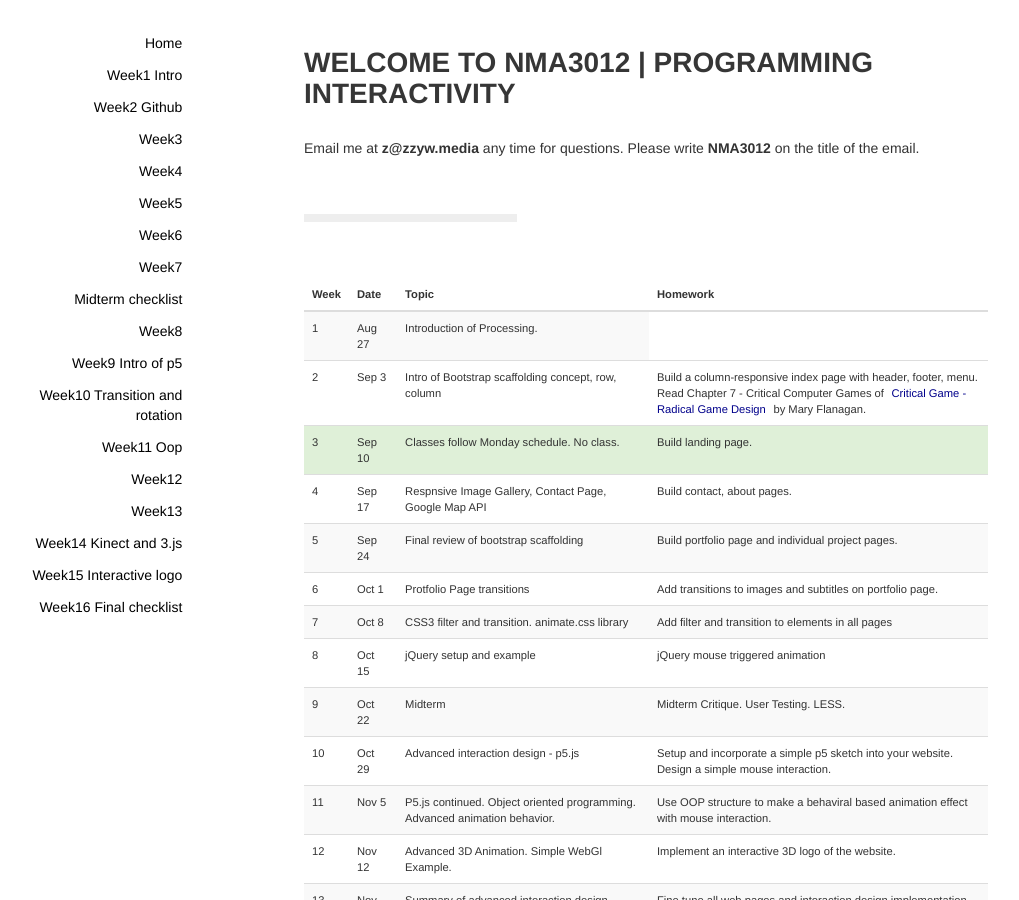
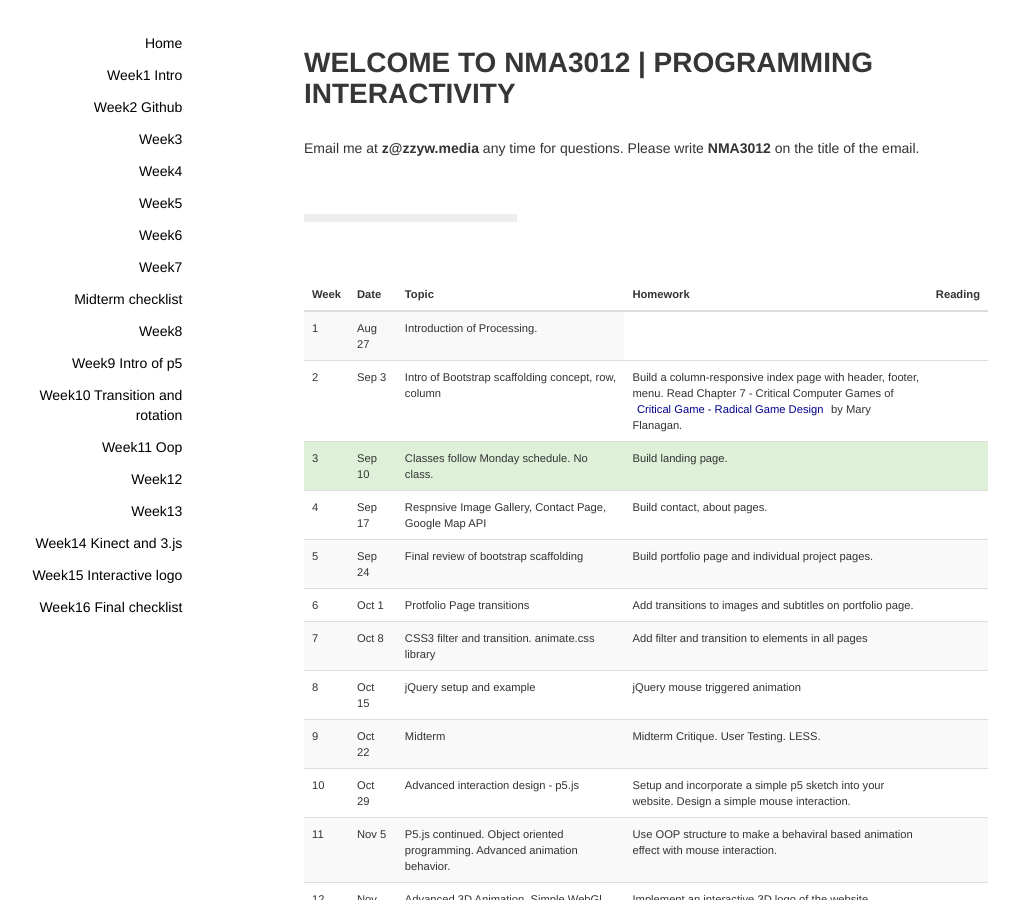
Before and after one commit to zhenzhenqi/NMA3012, a Jekyll site: the page built from index.html, in a window 1280 px wide and 900 px high. Shown: the whole window, without its empty margins (45-1064 px from the left). Built offline with Jekyll 4.4.1, drawn with Linux system fonts in a browser that asks for light colours; nearby versions of some CDN libraries.

Commit message:
config change

```diff
--- a/index.html
+++ b/index.html
@@ -16,6 +16,7 @@ title: Welcome to NMA3012 | Programming Interactivity
             <th>Date&nbsp;&nbsp;</th>
             <th>Topic</th>
             <th>Homework</th>
+            <th>Reading</th>
         </tr>
     </thead>
     <tbody>
@@ -30,97 +31,112 @@ title: Welcome to NMA3012 | Programming Interactivity
             <td id="td_id_2" class="td-class-2">Sep 3</td>
             <td>Intro of Bootstrap scaffolding concept, row, column</td>
             <td>Build a column-responsive index page with header, footer, menu. Read Chapter 7 - Critical Computer Games of <a href="https://mitpress.mit.edu/books/critical-play">Critical Game - Radical Game Design</a> by Mary Flanagan.</td>
+            <td></td>
         </tr>
         <tr id="tr_id_4" class="success">
             <td id="td_id_1" class="td-class-1">3</td>
             <td id="td_id_4" class="td-class-4">Sep 10</td>
             <td>Classes follow Monday schedule. No class.</td>
             <td>Build landing page.</td>
+            <td></td>
         </tr>
         <tr id="tr_id_5" class="tr-class-5">
             <td id="td_id_1" class="td-class-1">4</td>
             <td id="td_id_5" class="td-class-5">Sep 17</td>
             <td>Respnsive Image Gallery, Contact Page, Google Map API</td>
             <td>Build contact, about pages.</td>
+            <td></td>
         </tr>
         <tr id="tr_id_5" class="tr-class-5">
             <td id="td_id_1" class="td-class-1">5</td>
             <td id="td_id_5" class="td-class-5">Sep 24</td>
             <td>Final review of bootstrap scaffolding</td>
             <td>Build portfolio page and individual project pages.</td>
+            <td></td>
         </tr>
         <tr id="tr_id_5" class="tr-class-5">
             <td id="td_id_1" class="td-class-1">6</td>
             <td id="td_id_5" class="td-class-5">Oct 1</td>
             <td>Protfolio Page transitions</td>
             <td>Add transitions to images and subtitles on portfolio page.</td>
+            <td></td>
         </tr>
         <tr id="tr_id_5" class="tr-class-5">
             <td id="td_id_1" class="td-class-1">7</td>
             <td id="td_id_5" class="td-class-5">Oct 8</td>
             <td>CSS3 filter and transition. animate.css library</td>
             <td>Add filter and transition to elements in all pages</td>
-
+            <td></td>
         </tr>
         <tr id="tr_id_5" class="tr-class-5">
             <td id="td_id_1" class="td-class-1">8</td>
             <td id="td_id_5" class="td-class-5">Oct 15</td>
             <td>jQuery setup and example</td>
             <td>jQuery mouse triggered animation</td>
+            <td></td>
         </tr>
         <tr id="tr_id_5" class="tr-class-5">
             <td id="td_id_1" class="td-class-1">9</td>
             <td id="td_id_5" class="td-class-5">Oct 22</td>
             <td>Midterm</td>
             <td>Midterm Critique. User Testing. LESS.</td>
+            <td></td>
         </tr>
         <tr id="tr_id_5" class="tr-class-5">
             <td id="td_id_1" class="td-class-1">10</td>
             <td id="td_id_5" class="td-class-5">Oct 29</td>
             <td>Advanced interaction design - p5.js</td>
             <td>Setup and incorporate a simple p5 sketch into your website. Design a simple mouse interaction.</td>
+            <td></td>
         </tr>
         <tr id="tr_id_5" class="tr-class-5">
             <td id="td_id_1" class="td-class-1">11</td>
             <td id="td_id_5" class="td-class-5">Nov 5</td>
             <td>P5.js continued. Object oriented programming. Advanced animation behavior.</td>
             <td>Use OOP structure to make a behaviral based animation effect with mouse interaction.</td>
+            <td></td>
         </tr>
         <tr id="tr_id_5" class="tr-class-5">
             <td id="td_id_1" class="td-class-1">12</td>
             <td id="td_id_5" class="td-class-5">Nov 12</td>
             <td>Advanced 3D Animation. Simple WebGl Example.</td>
-            <td>Implement an interactive 3D logo of the website. </td>
+            <td>Implement an interactive 3D logo of the website.</td>
+            <td></td>
         </tr>
         <tr id="tr_id_5" class="tr-class-5">
             <td id="td_id_1" class="td-class-1">13</td>
             <td id="td_id_5" class="td-class-5">Nov 19</td>
             <td>Summary of advanced interaction design. Example of flocking animation. animation Scrubbing, data/music visualization.</td>
             <td>Fine tune all web pages and interaction design implementation. Preparation for final.</td>
+            <td></td>
         </tr>
         <tr id="tr_id_5" class="tr-class-5">
             <td id="td_id_1" class="td-class-1">14</td>
             <td id="td_id_5" class="td-class-5">Nov 26</td>
             <td>Final</td>
             <td>Present final project and critique</td>
+            <td></td>
         </tr>
         <tr id="tr_id_5" class="tr-class-5">
             <td id="td_id_1" class="td-class-1">15</td>
             <td id="td_id_5" class="td-class-5">Dec 3</td>
             <td>Final</td>
             <td>Present final project and critique</td>
+            <td></td>
         </tr>
         <tr id="tr_id_5" class="tr-class-5">
             <td id="td_id_1" class="td-class-1">16</td>
             <td id="td_id_5" class="td-class-5">Dec 10</td>
             <td>Final</td>
             <td>Present final project and critique</td>
+            <td></td>
         </tr>
         <tr id="tr_id_5" class="tr-class-5">
             <td id="td_id_1" class="td-class-1">17</td>
             <td id="td_id_5" class="td-class-5">Dec 17</td>
             <td>Final</td>
             <td>Present final project and critique</td>
+            <td></td>
         </tr>
     </tbody>
 </table>
```
